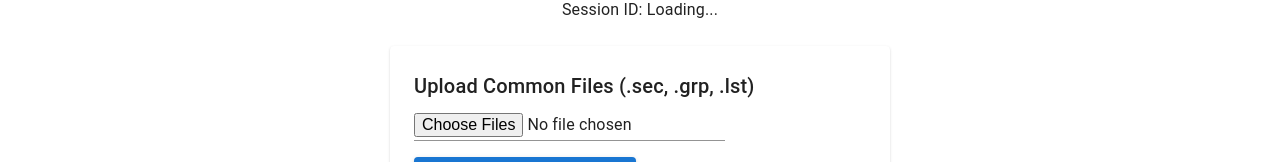
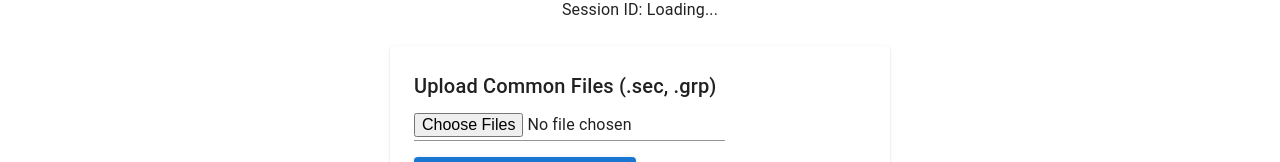
Before and after one commit to AidanConn/GradeLens, a React (Vite) app in the folder frontend/: page / in a window 1280 px wide. Shown: the part 156-318 px from the top of the page. Built offline with nearby package versions, Linux system fonts and the light colour scheme; no server answers.

Commit message:
Changes to .lst, and worklist/goodlist names

```diff
--- a/frontend/src/components/FileUpload.tsx
+++ b/frontend/src/components/FileUpload.tsx
@@ -72,9 +72,9 @@ export function FileUpload({ sessionId }: FileUploadProps) {
   return (
     <Box sx={{ mb: 2 }}>
       <Typography variant="h6" gutterBottom>
-        Upload Common Files (.sec, .grp, .lst)
+        Upload Common Files (.sec, .grp)
       </Typography>
-      <Input type="file" inputProps={{ multiple: true, accept: '.sec,.grp,.lst' }} onChange={handleCommonFilesChange} />
+      <Input type="file" inputProps={{ multiple: true, accept: '.sec,.grp' }} onChange={handleCommonFilesChange} />
       <Box sx={{ mt: 2, mb: 3 }}>
         <Button variant="contained" color="primary" startIcon={<CloudUploadIcon />} onClick={uploadCommonFiles}>
           Upload Common Files
```
Also changed, not shown: 2 other files (tests, documents, lock files or other folders).
